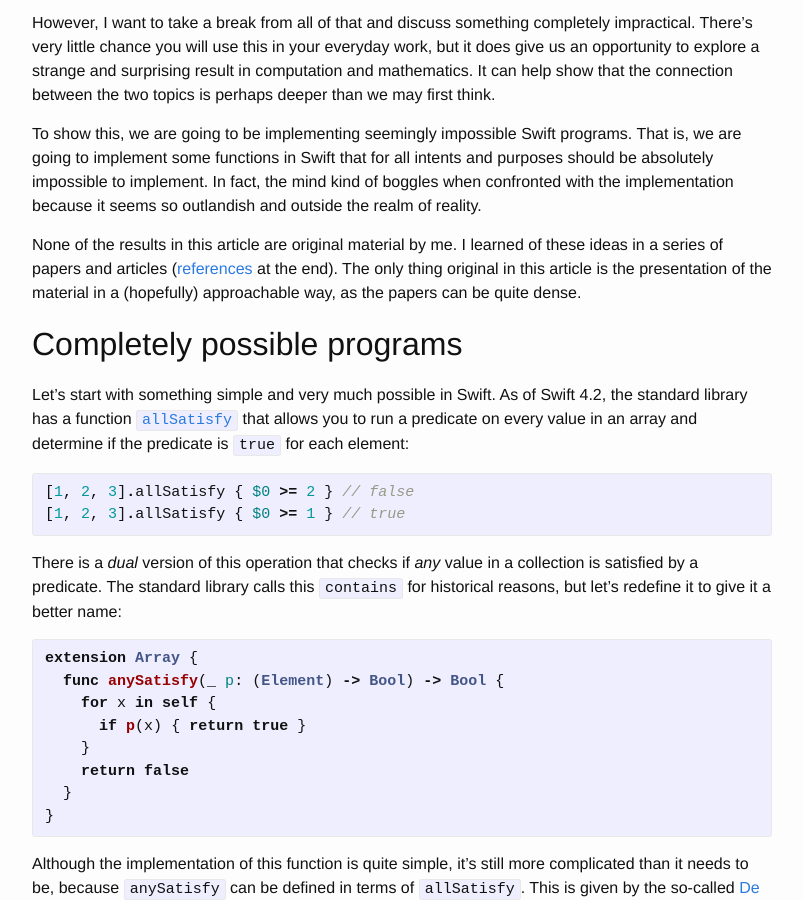
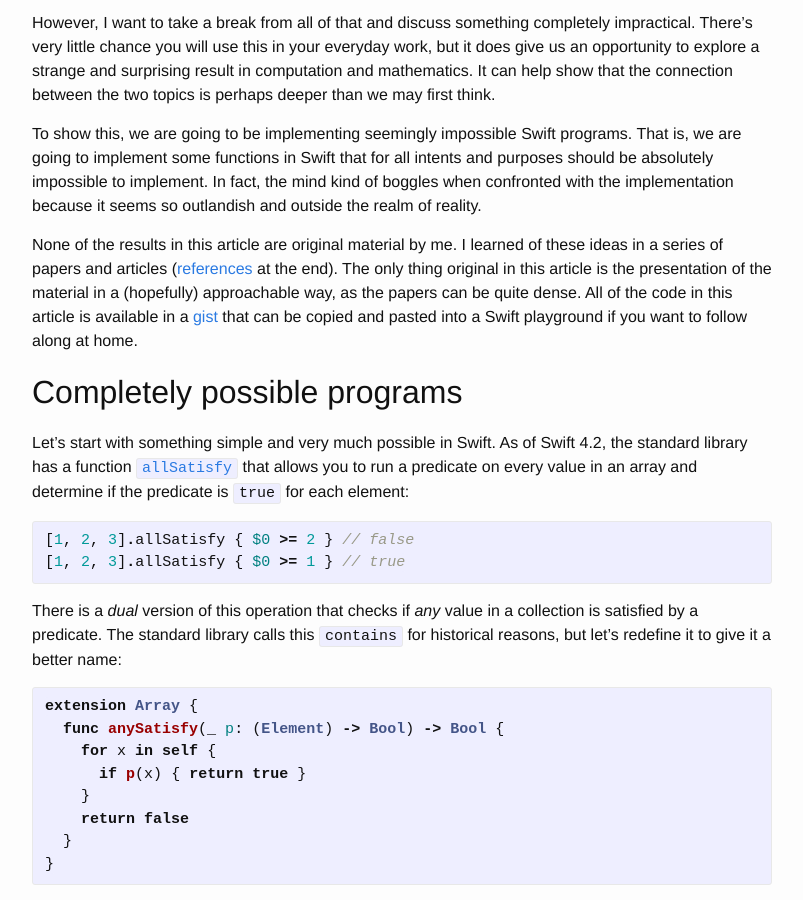
Before and after one commit to mbrandonw/mbrandonw.github.io, a Jekyll site: the page built from _posts/2018-12-05-seemingly-impossible.md, in a window 1280 px wide and 900 px high, scrolled down 431 px. Shown: the whole window, without its empty margins (238-1041 px from the left). Built offline with Jekyll 4.4.1, drawn with Linux system fonts in a browser that asks for light colours; formulas are drawn with MathJax 3; comment, search, counter and statistics services are not loaded; some of the changed text lies outside the part shown.

Commit message:
Update 2018-12-05-seemingly-impossible.md

```diff
--- a/_posts/2018-12-05-seemingly-impossible.md
+++ b/_posts/2018-12-05-seemingly-impossible.md
@@ -17,7 +17,7 @@ However, I want to take a break from all of that and discuss something completel
 
 To show this, we are going to be implementing seemingly impossible Swift programs. That is, we are going to implement some functions in Swift that for all intents and purposes should be absolutely impossible to implement. In fact, the mind kind of boggles when confronted with the implementation because it seems so outlandish and outside the realm of reality.
 
-None of the results in this article are original material by me. I learned of these ideas in a series of papers and articles ([references](#references) at the end). The only thing original in this article is the presentation of the material in a (hopefully) approachable way, as the papers can be quite dense.
+None of the results in this article are original material by me. I learned of these ideas in a series of papers and articles ([references](#references) at the end). The only thing original in this article is the presentation of the material in a (hopefully) approachable way, as the papers can be quite dense. All of the code in this article is available in a [gist](https://gist.github.com/mbrandonw/981f589f32800d3409f817ad4f7c6802) that can be copied and pasted into a Swift playground if you want to follow along at home.
 
 ## Completely possible programs
 
@@ -553,3 +553,4 @@ And although these techniques and results aren't necessarily useful or practical
 - [Synthetic topology of data types and classical spaces](http://www.cs.bham.ac.uk/~mhe/papers/entcs87.pdf) – Martín Escardó
 - [Seemingly Impossible Functional Programs](http://math.andrej.com/2007/09/28/seemingly-impossible-functional-programs/) – Martín Escardó
 - [The topology of Seemingly impossible functional programs (Slides)](https://www.cs.bham.ac.uk/~mhe/.talks/popl2012/escardo-popl2012.pdf) – Martín Escardó
+- [Swift playground with code from this article](https://gist.github.com/mbrandonw/981f589f32800d3409f817ad4f7c6802)
```
